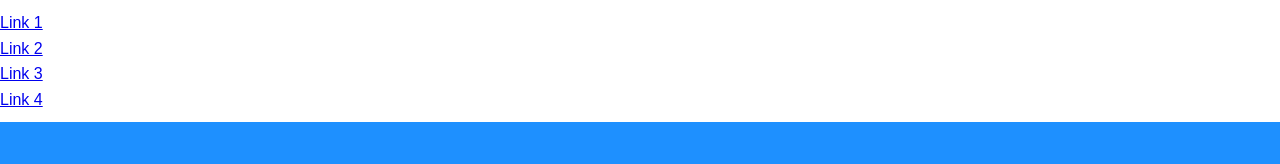
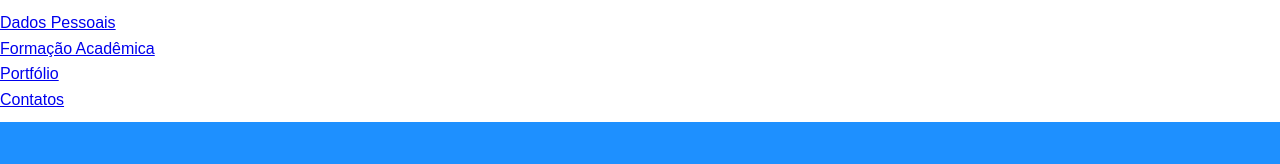
Before and after one commit to Eryuelll/vinicius.github.io, a plain HTML site: page index.html in a window 1280 px wide. Shown: the top 164 px of the page. Drawn offline with Linux system fonts and the light colour scheme.

Commit message:
Update index.html

```diff
--- a/index.html
+++ b/index.html
@@ -10,17 +10,17 @@
   <header>
 
       <ul>
-        <li><a href="#link1" id="nav-link1">Link 1</a></li>
-        <li><a href="#link2" id="nav-link2">Link 2</a></li>
-        <li><a href="#link3" id="nav-link3">Link 3</a></li>
-        <li><a href="#link4" id="nav-link4">Link 4</a></li>
+        <li><a href="#Dados Pessoais" id="nav-Dados Pessoais">Dados Pessoais</a></li>
+        <li><a href="#Formação Acadêmica" id="nav-Formação Acadêmica">Formação Acadêmica</a></li>
+        <li><a href="#Portfólio" id="nav-Portfólio">Portfólio</a></li>
+        <li><a href="#Contatos" id="nav-Contatos">Contatos</a></li>
       </ul>
     </nav>
 
   </header>
   <main>
-    <section id="link1">
-      <h1><a href="#link1" class="section-link">Dados Pessoais</a></h1>
+    <section id="Dados Pessoais">
+      <h1><a href="#Dados Pessoais" class="section-link">Dados Pessoais</a></h1>
       <img src="imagem1.jpg" alt="Imagem 1" class="section-image">
       <p>Olá meu nome é Vinicius, sou um programador de 20 anos, com uma paixão por tecnologia e desenvolvimento de software.
         Atualmente, estou cursando Análise de Sistemas, onde estou aprofundando meus conhecimentos em diversas áreas da tecnologia da informação e do desenvolvimento de software.
@@ -29,8 +29,8 @@
       Desde pequeno tenho o sonho de ser programador e criar um software próprio, e trabalhar em uma das grandes empresas do ramo,
     gosto de jogos, filmes e séries e tenho me empenhado muito para aprender mais sobre programação, sejam novas linguagens e tecnologias ou aprimorar as linguagens que já utilizo.</p>
     </section>
-    <section id="link2">
-      <h1><a href="#link2" class="section-link">Formação acadêmica</a></h1>
+    <section id="Formação Acadêmica">
+      <h1><a href="#Formação Acadêmica" class="section-link">Formação acadêmica</a></h1>
       <img src="imagem2.jpg" alt="Imagem 2" class="section-image">
       <p>Minha jornada rumo à fluência em inglês e espanhol foi uma busca constante por oportunidades de aprendizado e prática, mesmo sem a oportunidade de viajar para países de língua inglesa ou espanhola. Desde cedo, desenvolvi um interesse apaixonado por idiomas e culturas, motivado pela minha crença na importância da comunicação global e na conexão entre pessoas de diferentes origens.
 
@@ -42,15 +42,15 @@
 
         Em resumo, minha jornada rumo à fluência em inglês e espanhol foi uma jornada de autodescoberta, determinação e dedicação ao aprendizado contínuo. Ao mesmo tempo, minha vida acadêmica na faculdade tem sido uma fase emocionante de crescimento pessoal e profissional, preparando-me para os desafios e oportunidades que o futuro reserva.</p>
     </section>
-    <section id="link3">
-      <h1><a href="#link3" class="section-link">Portfólio</a></h1>
+    <section id="Portfólio">
+      <h1><a href="#Portfólio" class="section-Portfólio">Portfólio</a></h1>
 
       <p>Logo abaixo um dos projetos que fiz, utilizando python.
         </p>
         <img src="imagem3.jpg" alt="Imagem 3" class="section-image">
     </section>
-    <section id="link4">
-      <h1><a href="#link4" class="section-link">Contatos</a></h1>
+    <section id="Contatos">
+      <h1><a href="#Contatos" class="section-Contatos">Contatos</a></h1>
 
       <p>Entre em contato.</p>
   <form action="#" method="POST">
```
